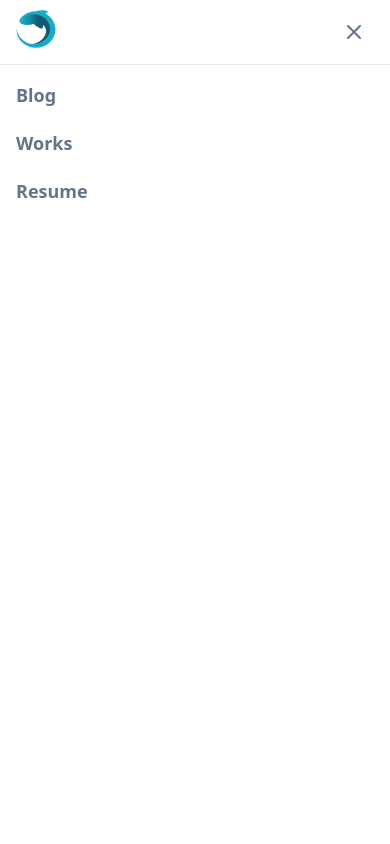
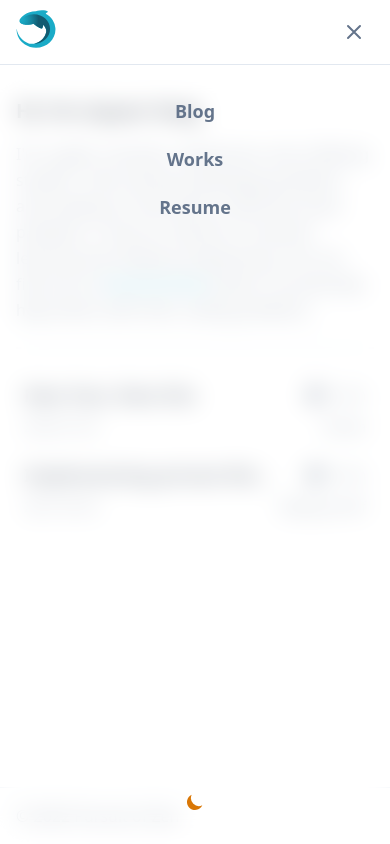
Before and after one commit to resurrexi/pursuitofzen, a Next.js app: page / in a window 390 px wide. Both pictures are taken after a click on the button 354 px from the left and 32 px from the top of the page. Built offline with nearby package versions, Linux system fonts and the light colour scheme.

Commit message:
fix dark mode toggler and hamburger menu

```diff
--- a/components/dark-mode-toggler.js
+++ b/components/dark-mode-toggler.js
@@ -29,7 +29,7 @@ export default function DarkModeToggler() {
       {loaded && resolvedTheme === "light" ? (
         <button
           type="button"
-          className="group p-2 text-amber-600 focus:outline-none"
+          className="group block w-full p-2 flex place-content-center text-amber-600 focus:outline-none"
           onClick={() => setTheme("dark")}
         >
           <MoonIcon className="h-5 w-5 transition duration-300 ease-in-out group-hover:scale-125" />
@@ -37,7 +37,7 @@ export default function DarkModeToggler() {
       ) : (
         <button
           type="button"
-          className="group p-2 text-amber-500 focus:outline-none"
+          className="group block w-full p-2 flex place-content-center text-amber-500 focus:outline-none"
           onClick={() => setTheme("light")}
         >
           <SunIcon className="h-5 w-5 transition duration-300 ease-in-out group-hover:scale-125" />
--- a/components/header.js
+++ b/components/header.js
@@ -67,11 +67,17 @@ function NavMenu({ children }) {
       <div className="hidden sm:flex sm:space-x-4">{children}</div>
       {/* mobile menu */}
       {menuOpened && (
+        // 4rem in the height calculation corresponds to h-16 that is set by the navbar
         <div
-          className="absolute left-0 top-full px-4 bg-white w-screen h-screen border-t border-gray-200 sm:hidden dark:border-gray-600"
+          className="absolute backdrop-blur-md left-0 top-full px-4 bg-white/50 w-screen h-[calc(100vh-4rem)] border-t border-gray-200 sm:hidden dark:bg-neutral-900/50 dark:border-gray-600"
           id="mobile-menu"
         >
-          <div className="pt-2 pb-3 space-y-1">{children}</div>
+          <div className="py-6 block h-full flex flex-col justify-between">
+            <div className="space-y-1 text-center">{children}</div>
+            <div className="space-y-1">
+              <DarkModeToggler />
+            </div>
+          </div>
         </div>
       )}
     </>
```
